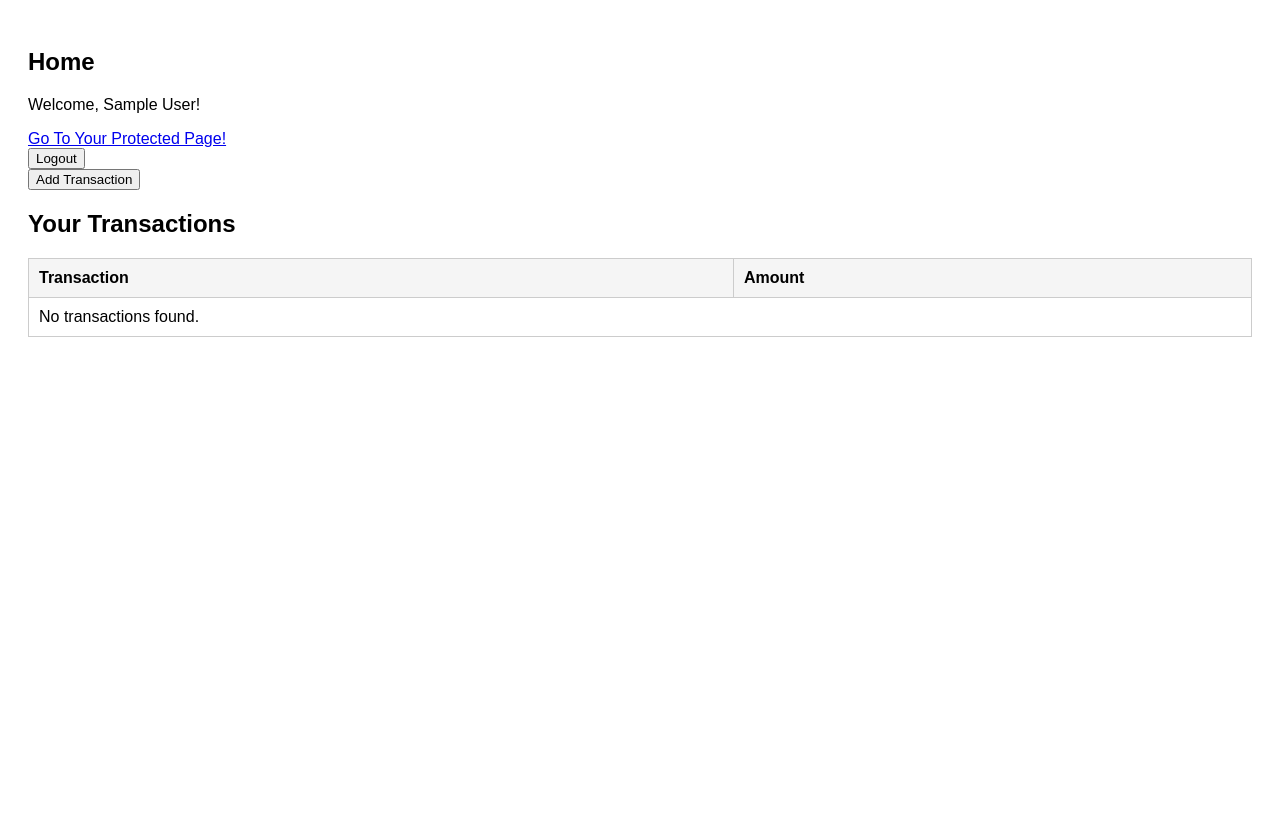
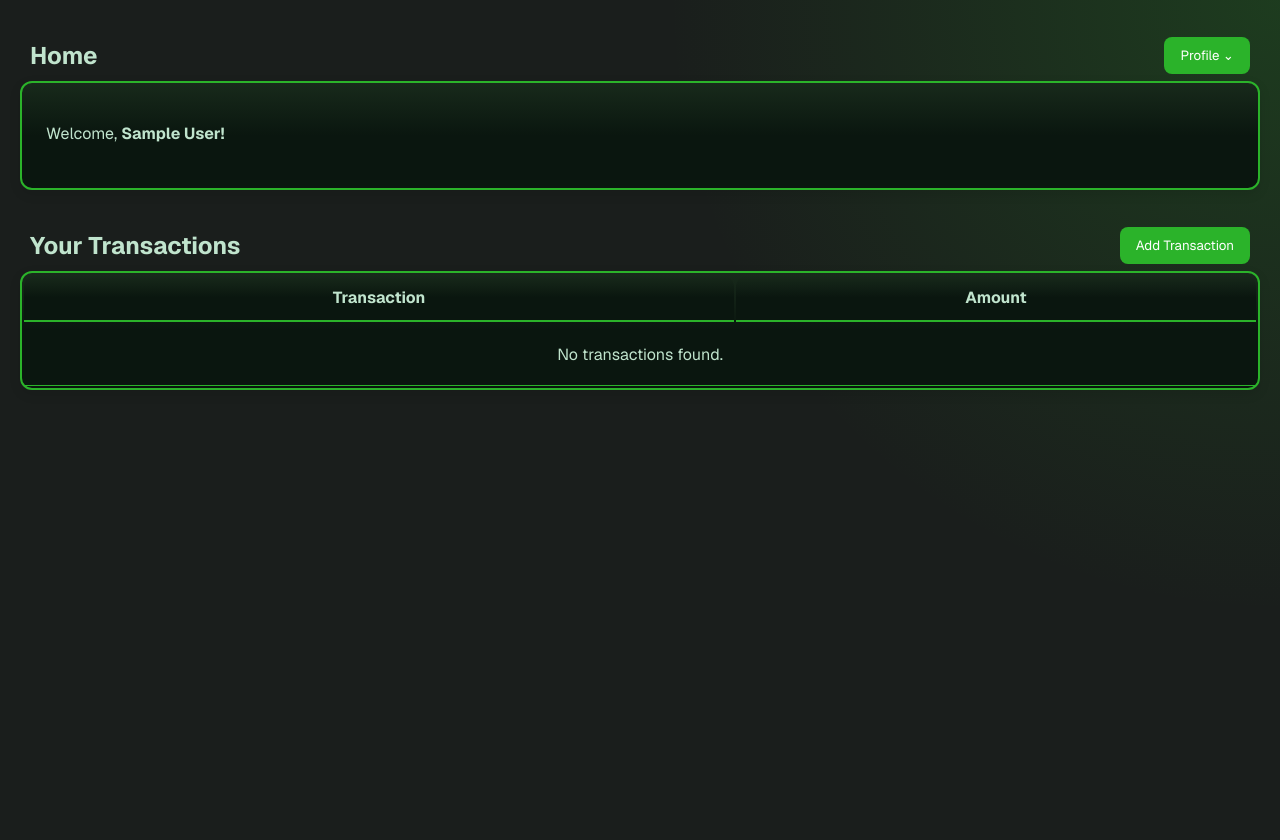
Before and after one commit to Mekuuuuu/cmsc126-long-exam-2, a Django app: page / in a window 1280 px wide. Before the commit the page ends 337 px from the top, so only its background shows below. Run offline with Django 5.2, Linux system fonts and the light colour scheme; the visitor is signed in with stand-in values (Sample User, id 1); data that the repository does not hold is empty.

Commit message:
Add UI for homescreen and a profile dropdown button

```diff
--- a/budget_tracker/accounts/templates/auth1_app/home.html
+++ b/budget_tracker/accounts/templates/auth1_app/home.html
@@ -1,52 +1,47 @@
 {% load static %}
 <!DOCTYPE html>
 <html lang="en">
+
 <head>
     <meta charset="UTF-8">
     <meta name="viewport" content="width=device-width, initial-scale=1.0">
     <title>Home</title>
-    <link rel="stylesheet" type="text/css" href="">
-    <style>
-        body {
-            font-family: Arial, sans-serif;
-            padding: 20px;
-        }
-        table {
-            width: 100%;
-            border-collapse: collapse;
-            margin-top: 20px;
-        }
-        table, th, td {
-            border: 1px solid #cccccc;
-        }
-        th, td {
-            padding: 10px;
-            text-align: left;
-        }
-        th {
-            background-color: #f5f5f5;
-        }
-        .income {
-            color: green;
-        }
-        .expense {
-            color: red;
-        }
-    </style>
+    <link rel="stylesheet" href="{% static 'css/homestyle.css' %}">
+    <link rel="stylesheet" href="https://fonts.googleapis.com/css2?family=Geist:wght@400;700&display=swap">
 </head>
+
 <body>
+    <div class="top-bar">
+        <h2>Home</h2>
+
+        <div class="profile-dropdown">
+            <button class="profile-btn">Profile ⌄</button>
+            <div class="dropdown-menu">
+                <a href="{% url 'protected' %}">Go To Your Protected Page!</a>
+                <form method="POST" action="{% url 'logout' %}" style="display: inline;">
+                    {% csrf_token %}
+                    <button type="submit">Logout</button>
+                </form>
+            </div>
+        </div>
+    </div>
+
+
     <div class="container">
-        <h2>Home</h2>
-        <p>Welcome, {{ request.user.first_name }} {{ request.user.last_name }}!</p>
-        <a href="{% url 'protected' %}">Go To Your Protected Page!</a>
-        <form method="POST" action="{% url 'logout' %}">
-            {% csrf_token %}
-            <button type="submit">Logout</button>
-        </form>
+        <p>Welcome, <strong>{{ request.user.first_name }} {{ request.user.last_name }}!</strong></p>
     </div>
-    <button id="openModalBtn">Add Transaction</button>
+
+
+
+
+
+
     <!-- Transactions Section -->
-    <h2>Your Transactions</h2>
+    <div class="transactions-header">
+        <h2>Your Transactions</h2>
+        <button id="openModalBtn">Add Transaction</button>
+    </div>
+
     <table>
         <thead>
             <tr>
@@ -73,7 +68,9 @@
         </tbody>
     </table>
 </body>
-<div id="transactionModal" style="display:none; position:fixed; top:0; left:0; width:100%; height:100%; background-color:rgba(0,0,0,0.5); z-index:999;">
+
+<div id="transactionModal"
+    style="display:none; position:fixed; top:0; left:0; width:100%; height:100%; background-color:rgba(0,0,0,0.5); z-index:999;">
     <div style="background:white; margin:10% auto; padding:20px; width:400px; border-radius:8px; position:relative;">
         <h3>Add New Transaction</h3>
         <form method="POST" action="{% url 'add_transaction' %}">
@@ -98,7 +95,7 @@
             <label>Category:</label>
             <select name="category" id="categorySelect" required>
                 {% for cat in categories %}
-                    <option value="{{ cat.id }}" data-type="{{ cat.type }}">{{ cat.name }}</option>
+                <option value="{{ cat.id }}" data-type="{{ cat.type }}">{{ cat.name }}</option>
                 {% endfor %}
             </select><br><br>
 
@@ -123,7 +120,7 @@
         // Set current date and time as default
         const now = new Date();
         const offset = now.getTimezoneOffset();
-        const localDateTime = new Date(now.getTime() - offset * 60 * 1000).toISOString().slice(0,16);
+        const localDateTime = new Date(now.getTime() - offset * 60 * 1000).toISOString().slice(0, 16);
         datetimeInput.value = localDateTime;
 
         // Filter category options based on default 'income' type
@@ -134,7 +131,7 @@
         modal.style.display = "none";
     }
 
-    window.onclick = function(event) {
+    window.onclick = function (event) {
         if (event.target === modal) {
             closeModal();
         }
@@ -153,5 +150,25 @@
             filterCategories(radio.value);
         });
     });
+
+
+    //Test
+    document.querySelector('.profile-btn').addEventListener('click', function () {
+        const dropdown = document.querySelector('.dropdown-menu');
+        dropdown.style.display = dropdown.style.display === 'block' ? 'none' : 'block';
+    });
+
+    // Optional: Close dropdown if you click outside
+    window.addEventListener('click', function (e) {
+        const profileBtn = document.querySelector('.profile-btn');
+        const dropdown = document.querySelector('.dropdown-menu');
+        if (!profileBtn.contains(e.target) && !dropdown.contains(e.target)) {
+            dropdown.style.display = 'none';
+        }
+    });
+
 </script>
+
+
+
 </html>
--- /dev/null
+++ b/budget_tracker/static/css/homestyle.css
@@ -0,0 +1,218 @@
+/* General Reset and Typography */
+body {
+    margin: 20px;
+    padding: 0px;
+    font-family: 'Geist', sans-serif;
+    background-color: #1A1E1C;
+    background: radial-gradient(circle at top right, rgba(43, 179, 42, 0.2) 0%, transparent 40%), #1A1E1C;
+    background-repeat: no-repeat;
+    background-size: cover;
+    color: #C0E4CD;
+    box-sizing: border-box;
+
+
+    height: 100vh;
+}
+
+/* Apply box-sizing globally */
+*,
+*::before,
+*::after {
+    box-sizing: inherit;
+}
+
+.container {
+    width: 100%;
+    margin: 0;
+    padding: 24px;
+    border: 2px solid #2BB32A;
+    background: linear-gradient(#182A1B, #0A160F, #0A160F);
+    border-radius: 12px;
+    box-shadow: 0 4px 12px rgba(0, 0, 0, 0.1);
+}
+
+/* Header */
+.container h2 {
+    margin-top: 0;
+    font-size: 24px;
+    font-weight: bold;
+}
+
+/* User Greeting */
+.container p {
+    margin-bottom: 20px;
+}
+
+/* Buttons */
+button,
+a {
+    font-family: inherit;
+    background-color: #2BB32A;
+    color: white;
+    padding: 10px 16px;
+    margin-top: 10px;
+    border: none;
+    border-radius: 8px;
+    text-decoration: none;
+    cursor: pointer;
+    display: inline-block;
+}
+
+button:hover,
+a:hover {
+    background-color: #219021;
+}
+
+h2,
+a,
+form {
+    margin-bottom: 10px;
+}
+
+
+/* Profile Section */
+.top-bar {
+    display: flex;
+    justify-content: space-between;
+    align-items: center;
+    padding: 0 10px;
+    margin: 20px 0 0;
+}
+
+.profile-btn {
+    background-color: #2BB32A;
+    color: white;
+    padding: 10px 16px;
+    border: none;
+    border-radius: 8px;
+    cursor: pointer;
+    font-family: inherit;
+}
+
+.dropdown-menu {
+    display: none;
+    position: absolute;
+    right: 0;
+    margin: 20px;
+    background-color: #0A160F;
+    border: 1px solid #2BB32A;
+    border-radius: 8px;
+    box-shadow: 0 4px 8px rgba(0, 0, 0, 0.2);
+    padding: 10px;
+    z-index: 1000;
+}
+
+.dropdown-menu a,
+.dropdown-menu button {
+    display: block;
+    background: #0A160F;
+    border: none;
+    color: #C0E4CD;
+    padding: 8px;
+    text-align: left;
+    text-decoration: none;
+    width: 100%;
+    font-family: inherit;
+    font-size: 12px;
+    cursor: pointer;
+    border: 1px solid #2BB32A;
+}
+
+.dropdown-menu a:hover,
+.dropdown-menu button:hover {
+    background-color: #2BB32A;
+    color: white;
+}
+
+.dropdown-menu {
+    display: none;
+    position: absolute;
+    right: 0;
+    margin-top: 8px;
+    background: linear-gradient(#182A1B, #0A160F, #0A160F);
+    border: 1px solid #2BB32A;
+    border-radius: 8px;
+    box-shadow: 0 4px 8px rgba(0, 0, 0, 0.2);
+    padding: 10px;
+    z-index: 1000;
+    min-width: 220px;
+}
+
+
+
+
+/* Transactions Section */
+.transactions-header {
+    display: flex;
+    justify-content: space-between;
+    align-items: center;
+    margin-top: 20px;
+    padding: 0 10px;
+}
+
+
+table {
+    width: 100%;
+    border-collapse: separate;
+    border: 2px solid #2BB32A;
+    background: linear-gradient(#182A1B, #0A160F, #0A160F);
+    border-radius: 12px;
+    box-shadow: 0 4px 12px rgba(0, 0, 0, 0.1);
+}
+
+thead th {
+    text-align: center;
+    padding: 12px;
+    background: linear-gradient(#182A1B, #0A160F, #0A160F);
+    border-bottom: 2px solid #2BB32A;
+    border-radius: 12px 12px 0 0;
+}
+
+tbody td {
+    padding: 20px;
+    border-bottom: 1px solid #2BB32A;
+    text-align: center;
+}
+
+.income {
+    color: green;
+    font-weight: bold;
+}
+
+.expense {
+    color: red;
+    font-weight: bold;
+}
+
+/* Modal */
+#transactionModal input,
+#transactionModal textarea,
+#transactionModal select {
+    width: 100%;
+    padding: 8px;
+    margin-top: 4px;
+    border: 1px solid #ccc;
+    border-radius: 6px;
+    font-family: inherit;
+}
+
+#transactionModal button {
+    margin-right: 10px;
+}
+
+/* Responsive */
+@media (max-width: 600px) {
+    .container {
+        margin: 20px auto;
+        padding: 20px;
+    }
+
+    table {
+        width: 100%;
+    }
+
+    table th,
+    table td {
+        padding: 8px;
+    }
+}
```
